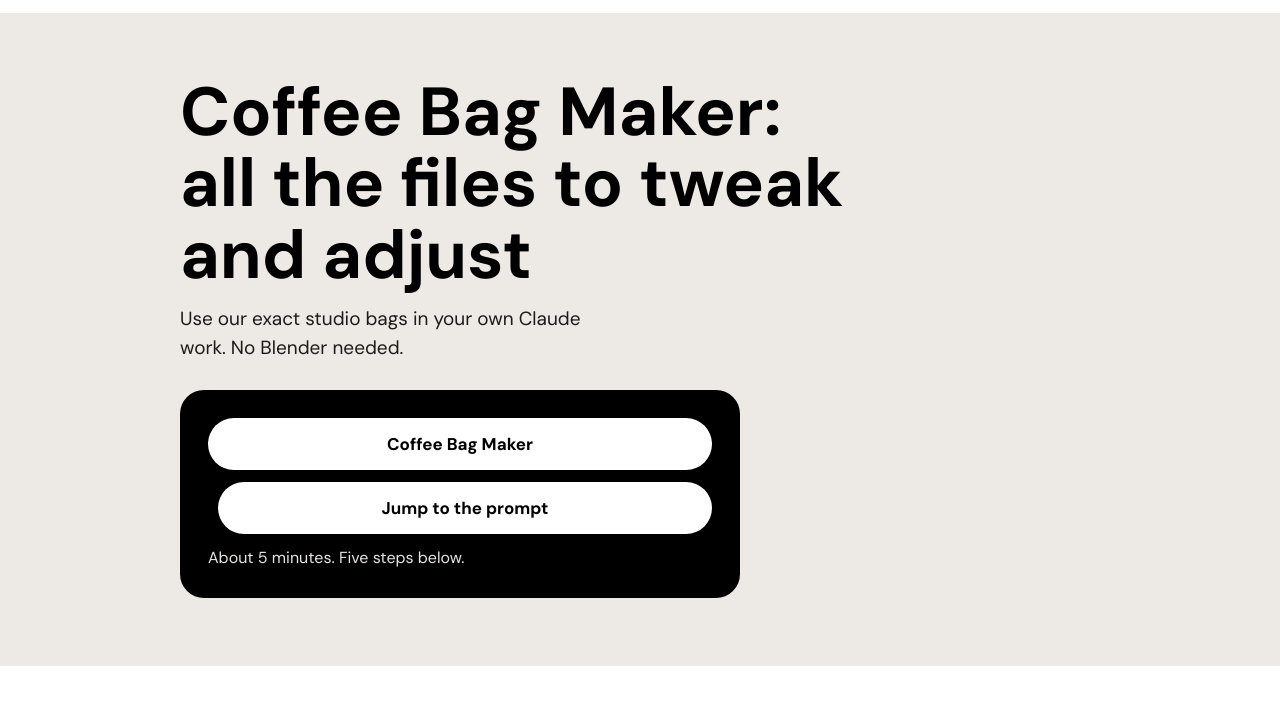
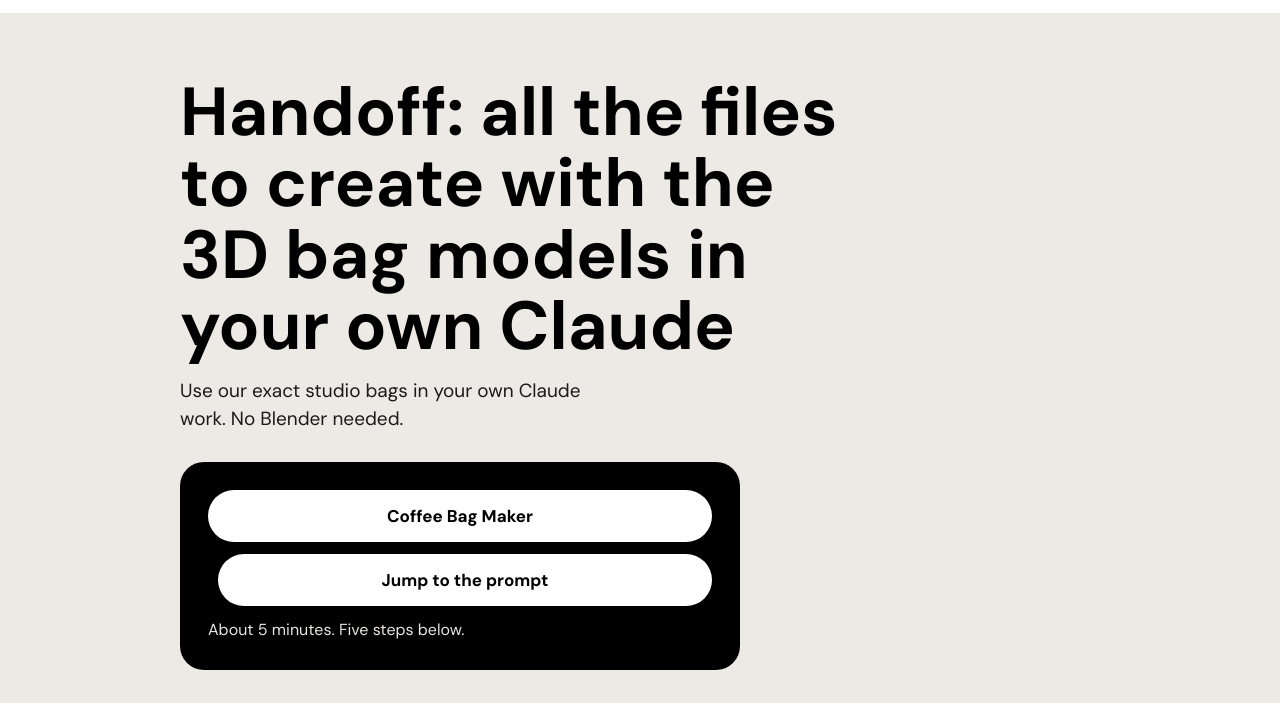
Before and after one commit to kirkvvisitacion-stack/studio, a plain HTML site: page handoff/coffee-bag-maker.html in a window 1280 px wide. Shown: the part 67-770 px from the top of the page. Drawn offline with Linux system fonts and the light colour scheme.

Commit message:
Studio home: one button on the bag card, handoff page title
Co-Authored-By: Claude Sonnet 5.5 <noreply@anthropic.com>

```diff
--- a/handoff/coffee-bag-maker.html
+++ b/handoff/coffee-bag-maker.html
@@ -4,7 +4,7 @@
 <meta charset="utf-8">
 <meta name="viewport" content="width=device-width,initial-scale=1">
 <meta name="robots" content="noindex">
-<title>Coffee Bag Maker: all the files to tweak and adjust</title>
+<title>Handoff: all the files to create with the 3D bag models in your own Claude</title>
 <link rel="icon" href="../assets/gc-lockup.png">
 <link rel="preconnect" href="https://fonts.googleapis.com">
 <link rel="preconnect" href="https://fonts.gstatic.com" crossorigin>
@@ -88,7 +88,7 @@ footer{margin-top:56px;border-top:1px solid var(--crema);padding:24px 0 32px;fon
 <a class="back" href="../">All tools</a>
 </div></header>
 <section class="hero"><div class="wrap">
-<h1>Coffee Bag Maker: all the files to tweak and adjust</h1>
+<h1>Handoff: all the files to create with the 3D bag models in your own Claude</h1>
 <p class="sub">Use our exact studio bags in your own Claude work. No Blender needed.</p>
 <div class="go">
 <a class="btn big" href="https://kirkvvisitacion-stack.github.io/goodcup-bagmaker/">Coffee Bag Maker</a>
```
Also changed, not shown: index.html (+1 -1 lines).
